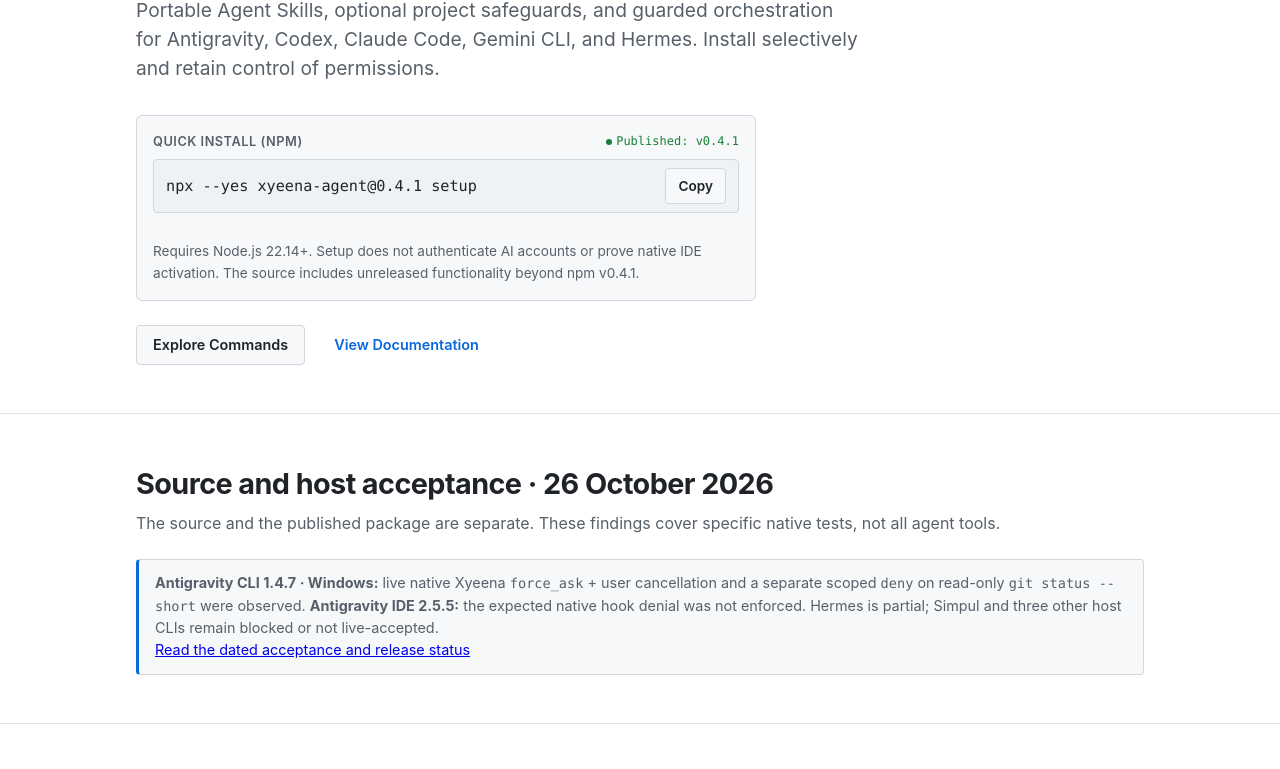
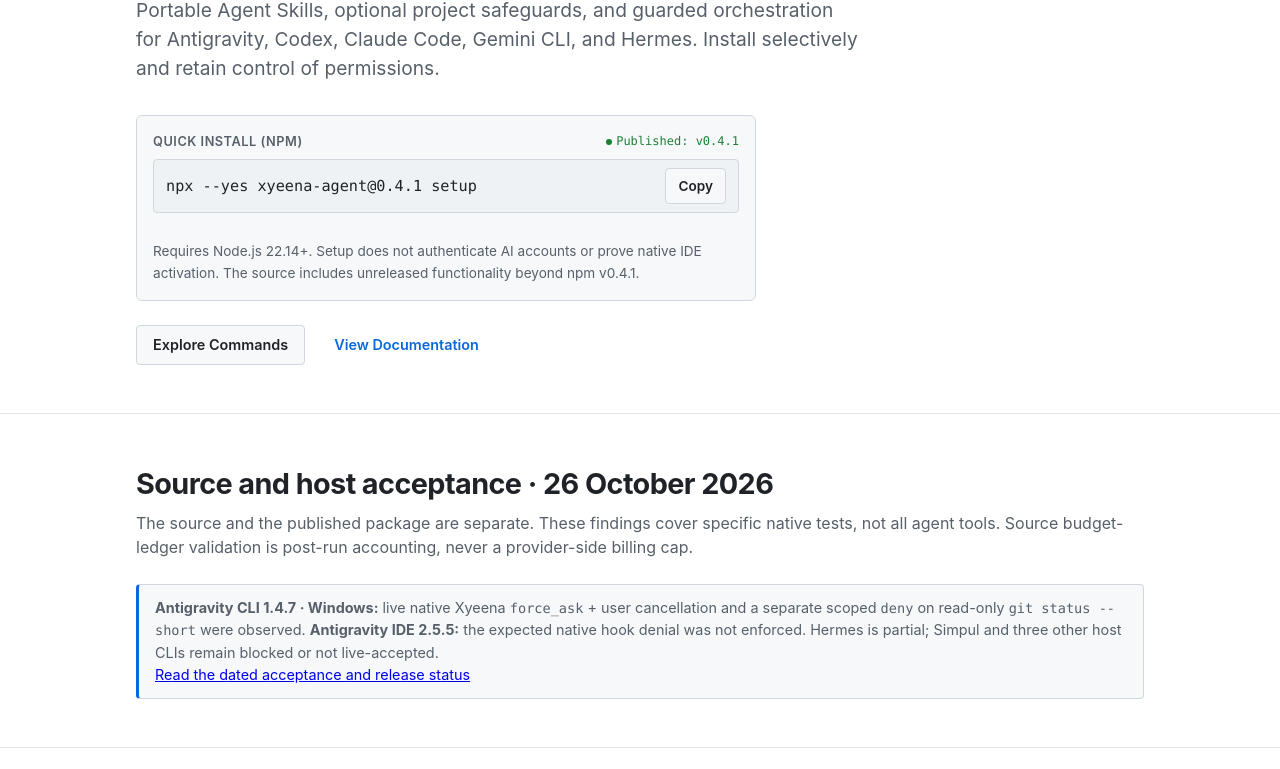
Before and after one commit to rzqllh/xyeena, a website: page site/index.html in a window 1280 px wide. Shown: the part 283-1052 px from the top of the page. Drawn offline with Linux system fonts and the light colour scheme.

Commit message:
docs(budget): distinguish source accounting from provider spending controls

```diff
--- a/site/index.html
+++ b/site/index.html
@@ -64,7 +64,7 @@
       <div class="container">
         <div class="section-intro">
           <h2 id="source-status-title">Source and host acceptance · 26 October 2026</h2>
-          <p>The source and the published package are separate. These findings cover specific native tests, not all agent tools.</p>
+          <p>The source and the published package are separate. These findings cover specific native tests, not all agent tools. Source budget-ledger validation is post-run accounting, never a provider-side billing cap.</p>
         </div>
         <div class="selection-notice">
           <strong>Antigravity CLI 1.4.7 · Windows:</strong> live native Xyeena <code>force_ask</code> + user cancellation and a separate scoped <code>deny</code> on read-only <code>git status --short</code> were observed. <strong>Antigravity IDE 2.5.5:</strong> the expected native hook denial was not enforced. Hermes is partial; Simpul and three other host CLIs remain blocked or not live-accepted.
```
